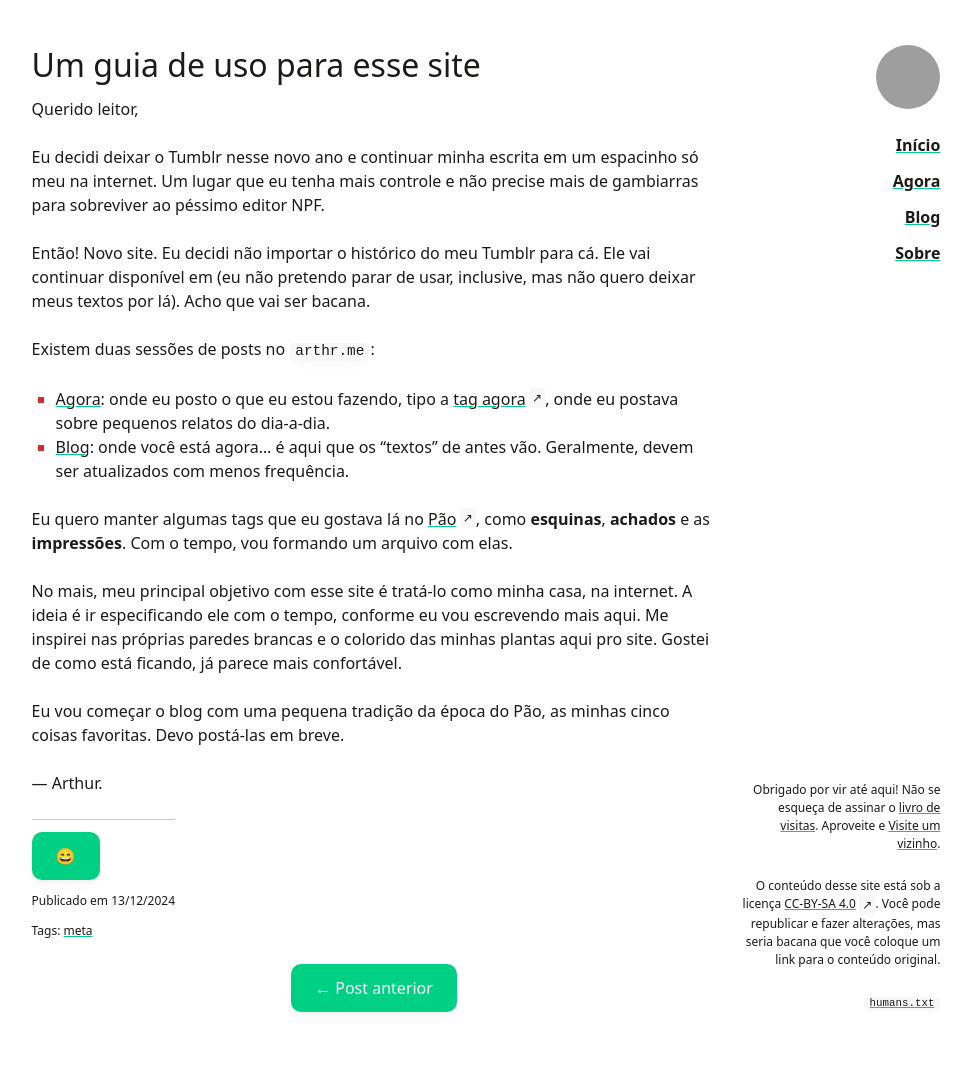
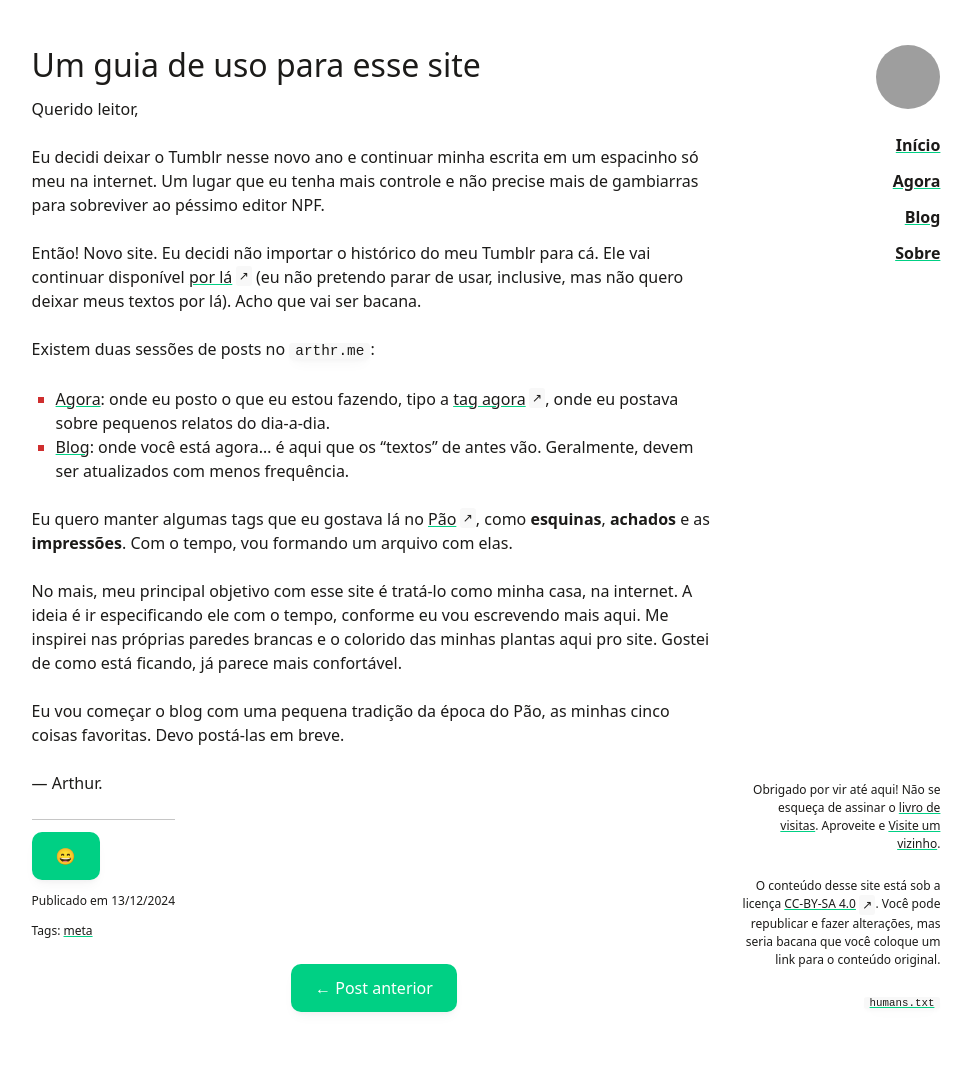
Before and after one commit to arthrfrts/www, a Jekyll site: the page built from _posts/2024-12-13-um-guia-de-uso-para-esse-site.md, in a window 1280 px wide. Shown: the whole page, without its empty margins (154-1126 px from the left). Built offline with Jekyll 4.4.1, drawn with Linux system fonts in a browser that asks for light colours; a script that is not in the unit is left out; grey boxes are pictures that could not be loaded.

Commit message:
atualiza o link do post

```diff
--- a/_posts/2024-12-13-um-guia-de-uso-para-esse-site.md
+++ b/_posts/2024-12-13-um-guia-de-uso-para-esse-site.md
@@ -11,7 +11,7 @@ Querido leitor,
 
 Eu decidi deixar o Tumblr nesse novo ano e continuar minha escrita em um espacinho só meu na internet. Um lugar que eu tenha mais controle e não precise mais de gambiarras para sobreviver ao péssimo editor NPF.
 
-Então! Novo site. Eu decidi não importar o histórico do meu Tumblr para cá. Ele vai continuar disponível em <arthrfrts.tumblr.com> (eu não pretendo parar de usar, inclusive, mas não quero deixar meus textos por lá). Acho que vai ser bacana.
+Então! Novo site. Eu decidi não importar o histórico do meu Tumblr para cá. Ele vai continuar disponível [por lá](https://arthrfrts.tumblr.com) (eu não pretendo parar de usar, inclusive, mas não quero deixar meus textos por lá). Acho que vai ser bacana.
 
 Existem duas sessões de posts no `arthr.me`:
 
```
